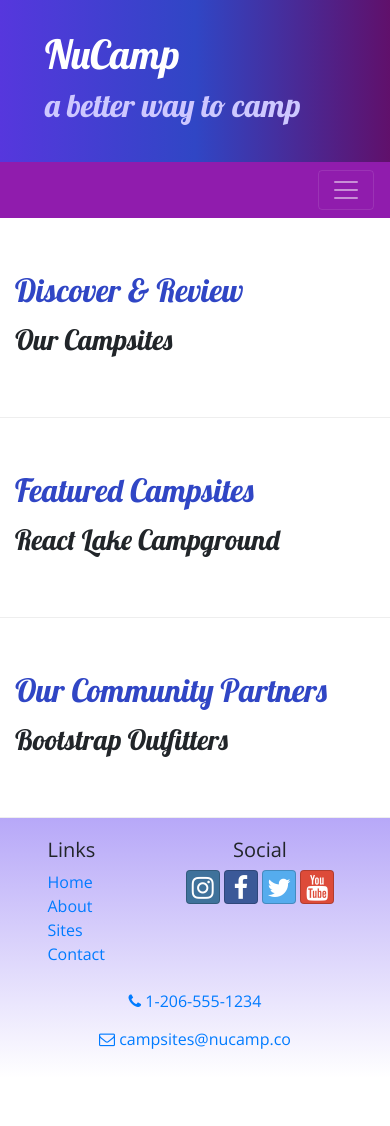
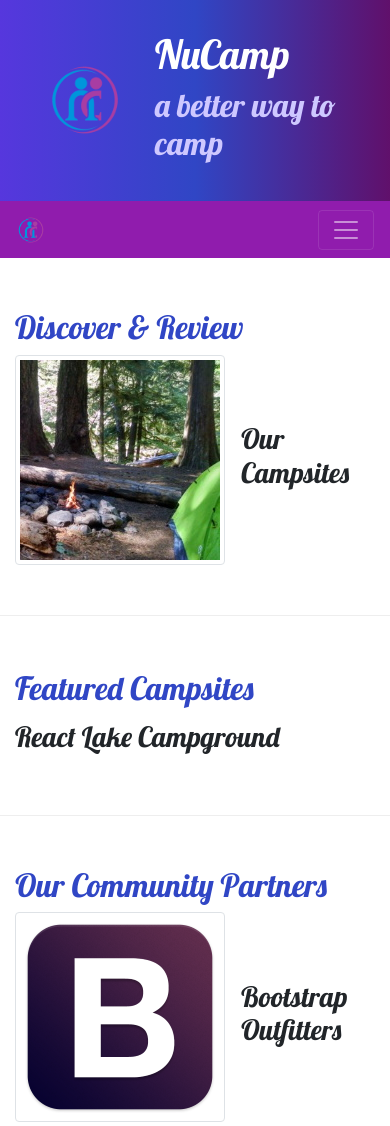
Before and after one commit to samchidi2005/nucampsite, a website: page index.html in a window 390 px wide. Shown: the top 1126 px of the page. Before the commit the page ends 1078 px from the top, so only its background shows below. Drawn offline with nearby package versions, Linux system fonts and the light colour scheme.

Commit message:
Images and Media

```diff
--- a/index.html
+++ b/index.html
@@ -26,6 +26,10 @@
     <header class="jumbotron jumbotron-fluid">
         <div class="container">
             <div class="row">
+                <!-- We will add the bigger version of the logo this jumbotron-->
+                <div class="col-4 col-sm-3 col-md-2 align-self-center">
+                   <img src="img/logo.png" class="img-fluid" />
+                </div>
                 <div class="col">
                     <h1>NuCamp</h1>
                     <h2>a better way to camp</h2>
@@ -43,7 +47,9 @@
     <!-- Then, to each of the list item, we add nav-item class which will help with the appearance-->
     <nav class="navbar navbar-expand-sm navbar-dark sticky-top">
         <div class="container">
-            <button class="navbar-toggler ml-auto" type="button" data-toggle="collapse" data-target="#nucampNavbar">
+            <!-- We will add the smaller version of the logo this navbar and get rid of ml-auto from the button-->
+            <a class="navbar-brand" href="#"><img src="img/logo.png" height="30" width="30" /></a>
+            <button class="navbar-toggler" type="button" data-toggle="collapse" data-target="#nucampNavbar">
                 <span class="navbar-toggler-icon"></span>
             </button>
             <div class="collapse navbar-collapse" id="nucampNavbar">
@@ -71,9 +77,14 @@
                 <h2 class="text-sm-right">Discover & Review</h2>
             </div>
             <div class="col">
+                <div class="media">
+                    <img class="d-flex mr-3 img-thumbnail" src="img/breadcrumb-trail-thumb.jpg" alt="Breadcrumb Trail thumbnail" />
+                    <div class="media-body align-self-center">
                         <h3>Our Campsites</h3>
                         <!-- We use "d-none d-sm-block" bootstrap responsive class to hide the contents of "p" elements only on extra small screens sizes -->
                         <p class="d-none d-sm-block">Explore our growing database of curated campsites and leave your own reviews!</p>
+                    </div>
+                </div>
             </div>
         </div>
     </div>
@@ -98,8 +109,13 @@
                 <h2 class="text-sm-right">Our Community Partners</h2>
             </div>
             <div class="col">
+                <div class="media">
+                    <img class="d-flex mr-3 img-thumbnail" src="img/bootstrap-thumb.png" alt="Bootstrap Outfitters" />
+                    <div class="media-body align-self-center">
                         <h3>Bootstrap Outfitters</h3>
                         <p class="d-none d-sm-block">Bootstrap Outfitters supplies you with gear you need at prices you can't beat.</p>
+                    </div>
+                </div>
             </div>
         </div>
     </div>
```
Also changed, not shown: aboutus.html (+18 -13 lines), contactus.html (+15 -2 lines), img/bootstrap-thumb.png (added), img/breadcrumb-trail-thumb.jpg (added), img/breadcrumb-trail.jpg (added), img/chrome-river-thumb.jpg (added), img/chrome-river.jpg (added), img/logo.png (added), img/react-lake-thumb.jpg (added), img/react-lake.jpg (added). Lines whose indentation alone changed are shown as unchanged.
